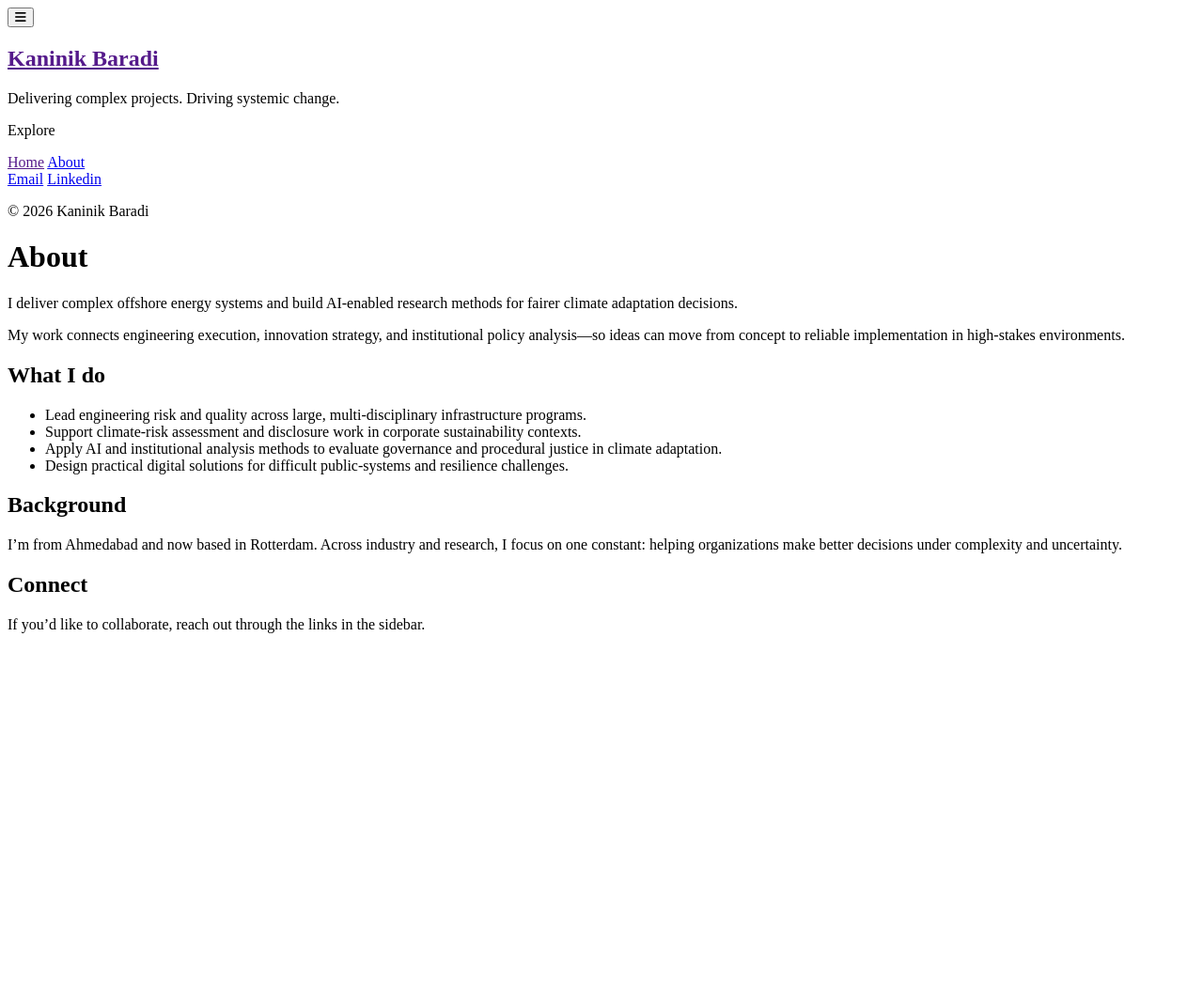
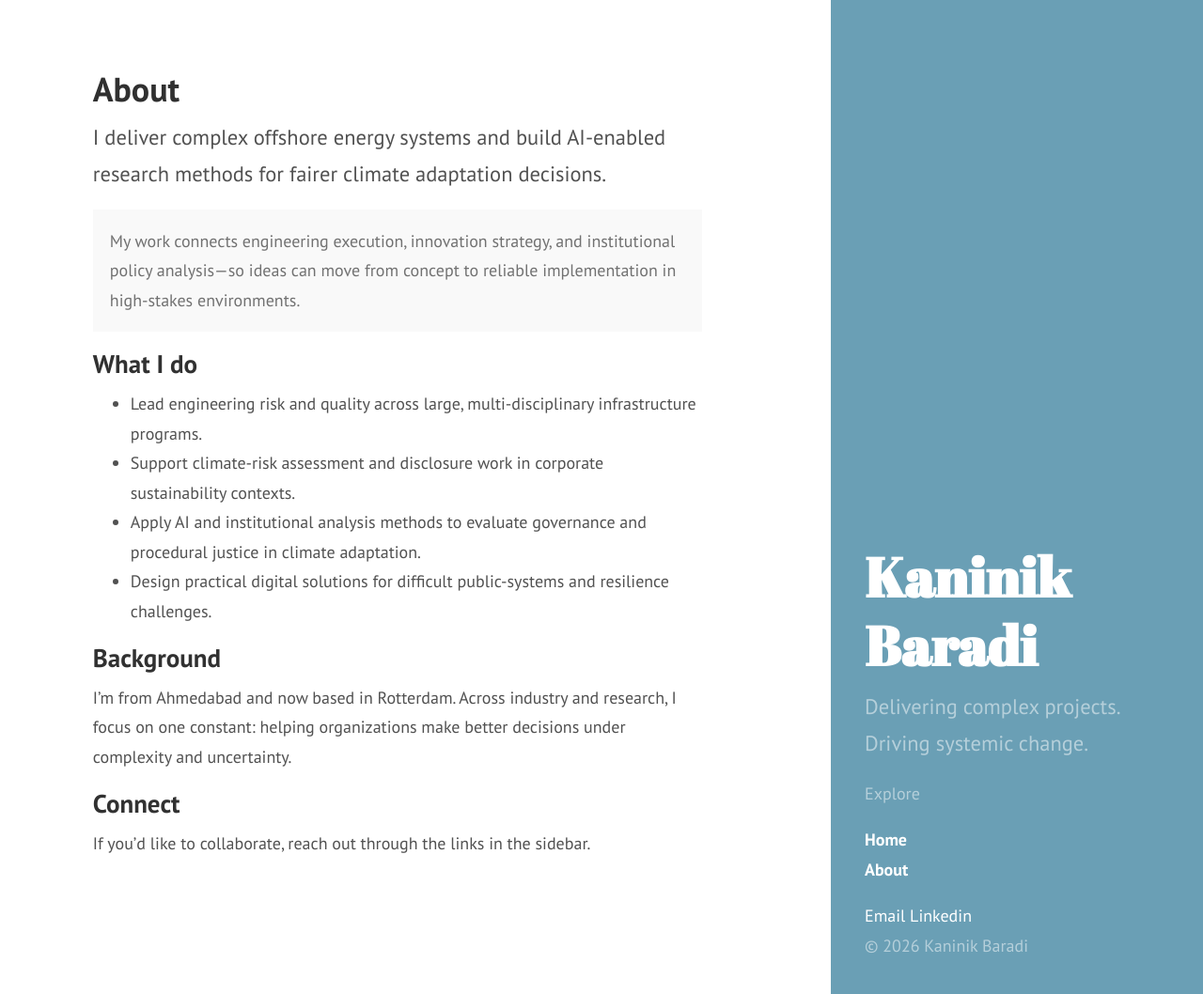
Before and after one commit to MechaKaradi/mechakaradi.github.io, a Jekyll site: the page built from about.md, in a window 1280 px wide and 1058 px high. Shown: the whole window at 94% size. Built offline with Jekyll 4.4.1, drawn with Linux system fonts in a browser that asks for light colours; Markdown is read by kramdown in place of the engine named in the settings.

Commit message:
Fix asset URLs in head include to use relative_url (#2)

```diff
--- a/_includes/head.html
+++ b/_includes/head.html
@@ -15,18 +15,18 @@
   </title>
 
   <!-- CSS -->
-  <link rel="stylesheet" href="{{ site.baseurl }}public/css/poole.css">
-  <link rel="stylesheet" href="{{ site.baseurl }}public/css/syntax.css">
-  <link rel="stylesheet" href="{{ site.baseurl }}public/css/hyde.css">
+  <link rel="stylesheet" href="{{ '/public/css/poole.css' | relative_url }}">
+  <link rel="stylesheet" href="{{ '/public/css/syntax.css' | relative_url }}">
+  <link rel="stylesheet" href="{{ '/public/css/hyde.css' | relative_url }}">
   <link rel="stylesheet" href="https://cdnjs.cloudflare.com/ajax/libs/font-awesome/6.5.2/css/all.min.css">
   <link rel="stylesheet" href="http://fonts.googleapis.com/css?family=PT+Sans:400,400italic,700|Abril+Fatface">
 
   <!-- Icons -->
-  <link rel="apple-touch-icon-precomposed" sizes="144x144" href="{{ site.baseurl }}public/apple-touch-icon-144-precomposed.png">
-  <link rel="shortcut icon" href="{{ site.baseurl }}public/favicon.ico">
+  <link rel="apple-touch-icon-precomposed" sizes="144x144" href="{{ '/public/apple-touch-icon-144-precomposed.png' | relative_url }}">
+  <link rel="shortcut icon" href="{{ '/public/favicon.ico' | relative_url }}">
 
   <!-- RSS -->
-  <link rel="alternate" type="application/rss+xml" title="RSS" href="/atom.xml">
+  <link rel="alternate" type="application/rss+xml" title="RSS" href="{{ '/atom.xml' | relative_url }}">
   <script src="https://cdn.jsdelivr.net/gh/ncase/nutshell@v1.0.8/nutshell.js"></script>
   <script>
     Nutshell.setOptions({
```
